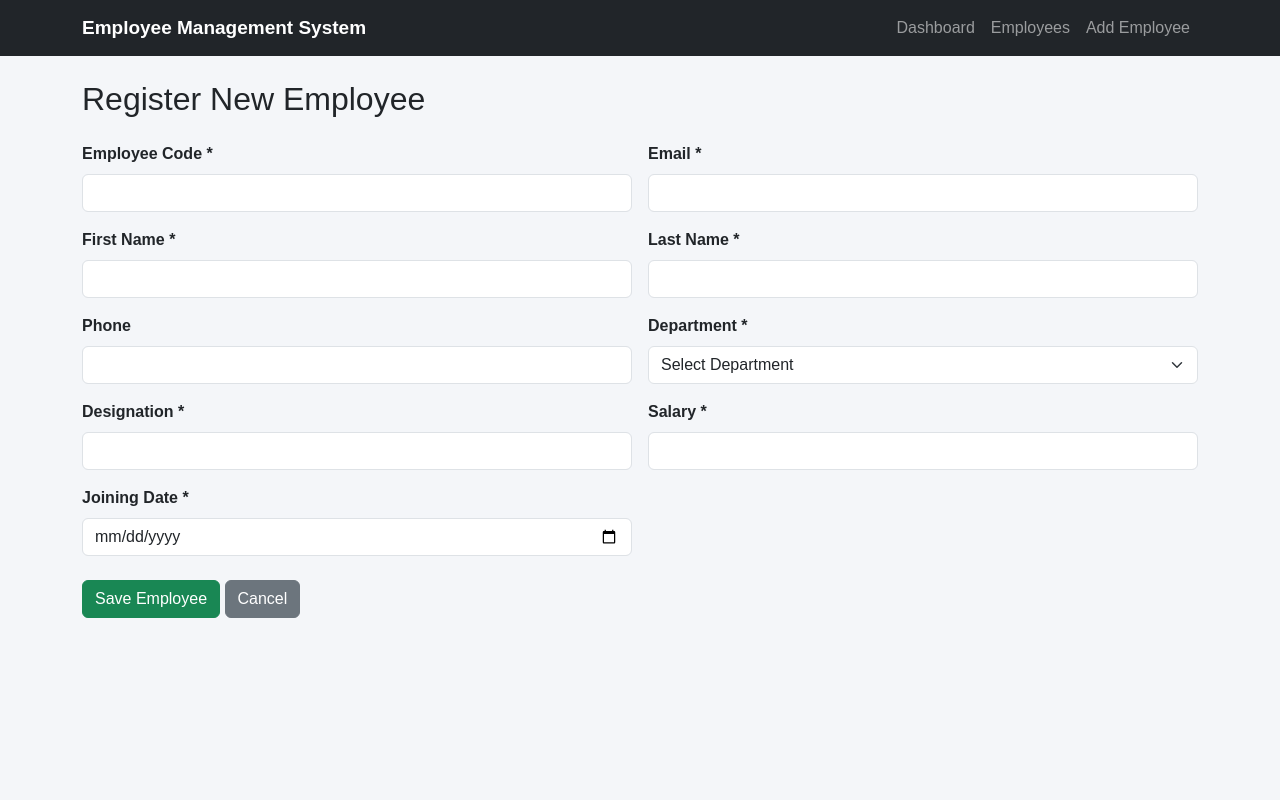
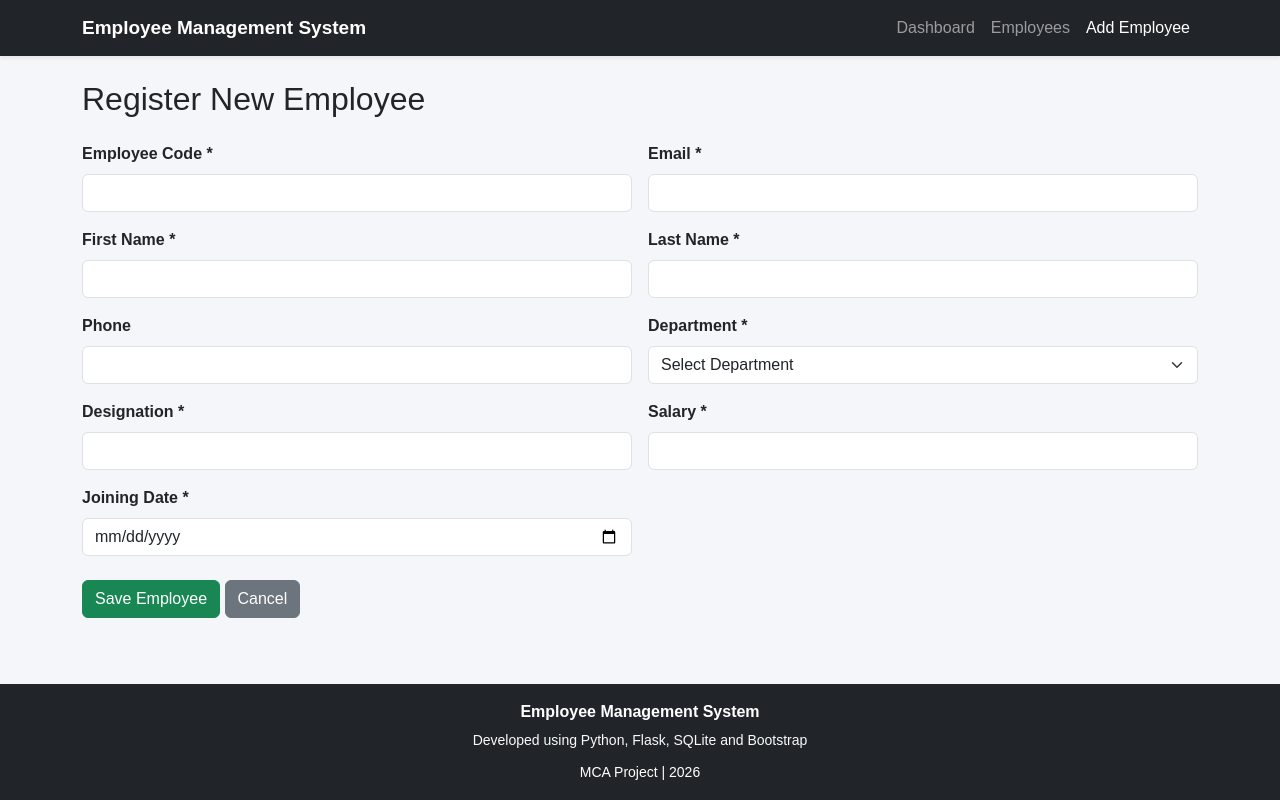
Before and after one commit to Mr2photon/Employee-Management-System, a Flask app: page /add-employee in a window 1280 px wide. Run offline with Flask 3, Linux system fonts and the light colour scheme.

Commit message:
feat: improve navigation and footer layout

```diff
--- a/templates/base.html
+++ b/templates/base.html
@@ -4,34 +4,37 @@
 
 <head>
     <meta charset="UTF-8">
+    <meta name="viewport" content="width=device-width, initial-scale=1.0">
 
-    <meta name="viewport"
-          content="width=device-width, initial-scale=1.0">
+    <title>{% block title %}Employee Management System{% endblock %}</title>
 
-    <title>
-        {% block title %}Employee Management System{% endblock %}
-    </title>
-
+    <!-- Bootstrap CSS -->
     <link href="https://cdn.jsdelivr.net/npm/bootstrap@5.3.3/dist/css/bootstrap.min.css"
           rel="stylesheet">
 
+    <!-- Custom CSS -->
     <link rel="stylesheet"
           href="{{ url_for('static', filename='css/style.css') }}">
 </head>
 
-<body>
+<body class="d-flex flex-column min-vh-100">
 
-<nav class="navbar navbar-expand-lg navbar-dark bg-dark">
+    <!-- Navigation Bar -->
+    <nav class="navbar navbar-expand-lg navbar-dark bg-dark shadow-sm">
         <div class="container">
 
-        <a class="navbar-brand fw-bold" href="/">
+            <a class="navbar-brand fw-bold"
+               href="{{ url_for('home') }}">
                 Employee Management System
             </a>
 
             <button class="navbar-toggler"
                     type="button"
                     data-bs-toggle="collapse"
-                data-bs-target="#navbarMenu">
+                    data-bs-target="#navbarMenu"
+                    aria-controls="navbarMenu"
+                    aria-expanded="false"
+                    aria-label="Toggle navigation">
                 <span class="navbar-toggler-icon"></span>
             </button>
 
@@ -39,56 +42,101 @@
 
                 <ul class="navbar-nav ms-auto">
 
+                    <!-- Dashboard -->
                     <li class="nav-item">
-                    <a class="nav-link" href="/">Dashboard</a>
+                        <a class="nav-link
+                           {% if request.endpoint == 'home' %}active{% endif %}"
+                           href="{{ url_for('home') }}">
+                            Dashboard
+                        </a>
                     </li>
 
+                    <!-- Employees -->
                     <li class="nav-item">
-                    <a class="nav-link" href="/employees">Employees</a>
+                        <a class="nav-link
+                           {% if request.endpoint in ['employees', 'employee_details', 'edit_employee_route'] %}active{% endif %}"
+                           href="{{ url_for('employees') }}">
+                            Employees
+                        </a>
                     </li>
 
+                    <!-- Add Employee -->
                     <li class="nav-item">
-                    <a class="nav-link" href="/add-employee">Add Employee</a>
+                        <a class="nav-link
+                           {% if request.endpoint == 'add_employee_route' %}active{% endif %}"
+                           href="{{ url_for('add_employee_route') }}">
+                            Add Employee
+                        </a>
                     </li>
 
                 </ul>
-
             </div>
         </div>
     </nav>
 
+    <!-- Main Content -->
+    <main class="container my-4 flex-grow-1">
 
-<div class="container mt-4">
+        <!-- Flash Messages -->
+        {% with messages = get_flashed_messages(with_categories=true) %}
 
-    {% with messages = get_flashed_messages(with_categories=true) %}
+            {% if messages %}
 
                 {% for category, message in messages %}
 
-            <div class="alert alert-{{ category }} alert-dismissible fade show">
+                    <div class="alert alert-{{ category }} alert-dismissible fade show"
+                         role="alert">
 
                         {{ message }}
 
                         <button type="button"
                                 class="btn-close"
-                        data-bs-dismiss="alert">
+                                data-bs-dismiss="alert"
+                                aria-label="Close">
                         </button>
 
                     </div>
 
                 {% endfor %}
 
+            {% endif %}
+
         {% endwith %}
 
+        <!-- Individual Page Content -->
         {% block content %}
+        {% endblock %}
 
-    {% endblock %}
+    </main>
+
+    <!-- Footer -->
+    <footer class="bg-dark text-white text-center py-3 mt-auto">
+
+        <div class="container">
+
+            <p class="mb-1 fw-semibold">
+                Employee Management System
+            </p>
+
+            <small class="text-light">
+                Developed using Python, Flask, SQLite and Bootstrap
+            </small>
+
+            <p class="mb-0 mt-2">
+                <small>
+                    MCA Project | 2026
+                </small>
+            </p>
 
         </div>
 
+    </footer>
 
+    <!-- Bootstrap JavaScript -->
     <script src="https://cdn.jsdelivr.net/npm/bootstrap@5.3.3/dist/js/bootstrap.bundle.min.js">
     </script>
 
+    <!-- Custom JavaScript -->
     <script src="{{ url_for('static', filename='js/script.js') }}"></script>
 
 </body>
```
Lines whose indentation alone changed are shown as unchanged.
